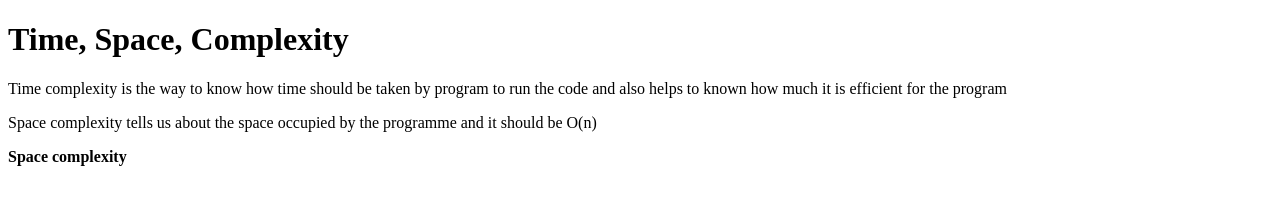
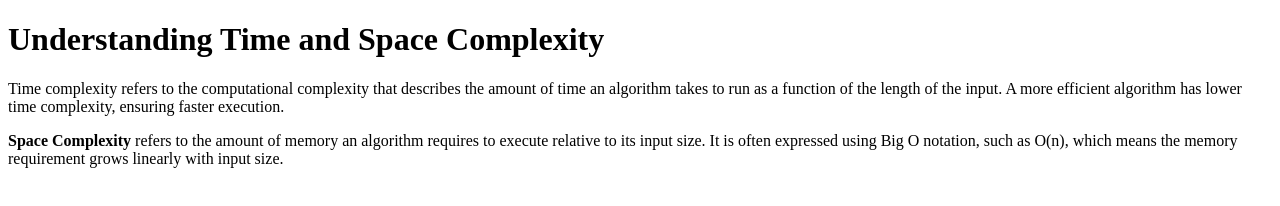
Before and after one commit to acciojob/time-and-space-complexity-SourabhG202, a website: page main.html in a window 1280 px wide. Drawn offline with Linux system fonts and the light colour scheme.

Commit message:
created a submission

```diff
--- a/main.html
+++ b/main.html
@@ -1,20 +1,18 @@
 <!DOCTYPE html>
+<html lang="en">
+<head>
+    <meta charset="UTF-8">
+    <meta name="viewport" content="width=device-width, initial-scale=1.0">
+    <title>Understanding Time and Space Complexity</title>
+    <link rel="stylesheet" href="styles.css">
+</head>
+<body>
+    <h1>Understanding Time and Space Complexity</h1>
 
-<html>
+    <p>Time complexity refers to the computational complexity that describes the amount of time an algorithm takes to run as a function of the length of the input. A more efficient algorithm has lower time complexity, ensuring faster execution.</p>
 
-<head>
-	<link rel="stylesheet" href="styles.css">
-</head>
+    <p><b>Space Complexity</b> refers to the amount of memory an algorithm requires to execute relative to its input size. It is often expressed using Big O notation, such as O(n), which means the memory requirement grows linearly with input size.</p>
 
-<body>
-	<!-- the entire body must be written by student -->
-	<h1>Time, Space, Complexity</h1>
-	<p>Time complexity is the way to know how time should be taken by program to run the code and also helps to known how much it is efficient for the program</p>
-	<p>Space complexity tells us about the space occupied by the programme and it should be O(n)</p>
-	<b>Space complexity</b>
-    <script type="text/javascript" src="./script.js">
-</script>
-
+    <script type="text/javascript" src="./script.js"></script>
 </body>
-
 </html>
```
